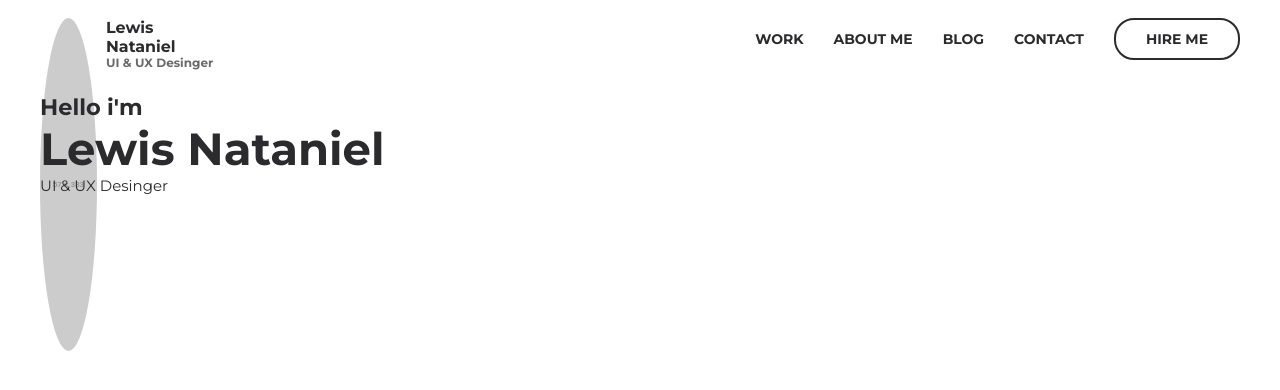
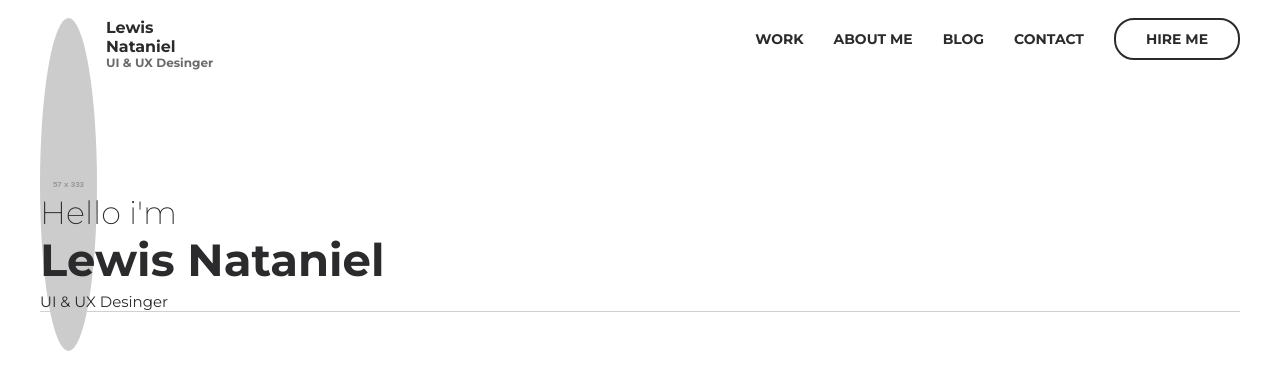
Before and after one commit to Anastasia-Vikulova/Portfolio, a website: page app/index.html in a window 1280 px wide. Drawn offline with Linux system fonts and the light colour scheme; placeholder pictures from the web are drawn by us.

Commit message:
intro title

```diff
--- a/app/index.html
+++ b/app/index.html
@@ -3,8 +3,7 @@
 
 <head>
   <meta charset="UTF-8">
-  <link href="https://fonts.googleapis.com/css2?family=Montserrat:ital,wght@0,200;0,300;0,400;0,700;1,300&display=swap"
-    rel="stylesheet">
+  <link href="https://fonts.googleapis.com/css2?family=Montserrat:ital,wght@0,200;0,300;0,400;0,700;1,300&display=swap" rel="stylesheet">
   <link rel="stylesheet" href="css/app.min.css">
   <meta name="viewport" content="width=device-width, initial-scale=1">
   <title>Portfolio</title>
@@ -47,7 +46,7 @@
 
       <div class="intro__inner">
         <div class="intro__content">
-          <h2 class="intro__sabtitle">Hello i'm</h2>
+          <h2 class="intro__subtitle">Hello i'm</h2>
           <h1 class="intro__title">Lewis Nataniel</h1>
           <div class="itro__text">UI &amp; UX Desinger</div>
         </div>
--- a/app/less/blocks/intro.less
+++ b/app/less/blocks/intro.less
@@ -1,8 +1,14 @@
 // main: ../style.less
 @import "../vars.less";
 
+.intro{
+    padding-top: 100px;
+}
+
 .intro__inner{
     display: flex;
+    border-bottom: 1px solid rgba(@gray, 30%);
+
 }
 
 .intro__content{
@@ -16,11 +22,18 @@ width: 50%;
 }
 
 .intro__title{
+    margin-bottom: 5px;
     font-size: 3rem;
     color: @black;
     font-weight: 700;
 }
 
+.intro__text{
+    font-size: 1.2rem;
+    color: rgba(@black, 70%);
+
+}
+
 .intro__photo{
     width: 50%;
 }
```
Also changed, not shown: app/css/app.min.css.
